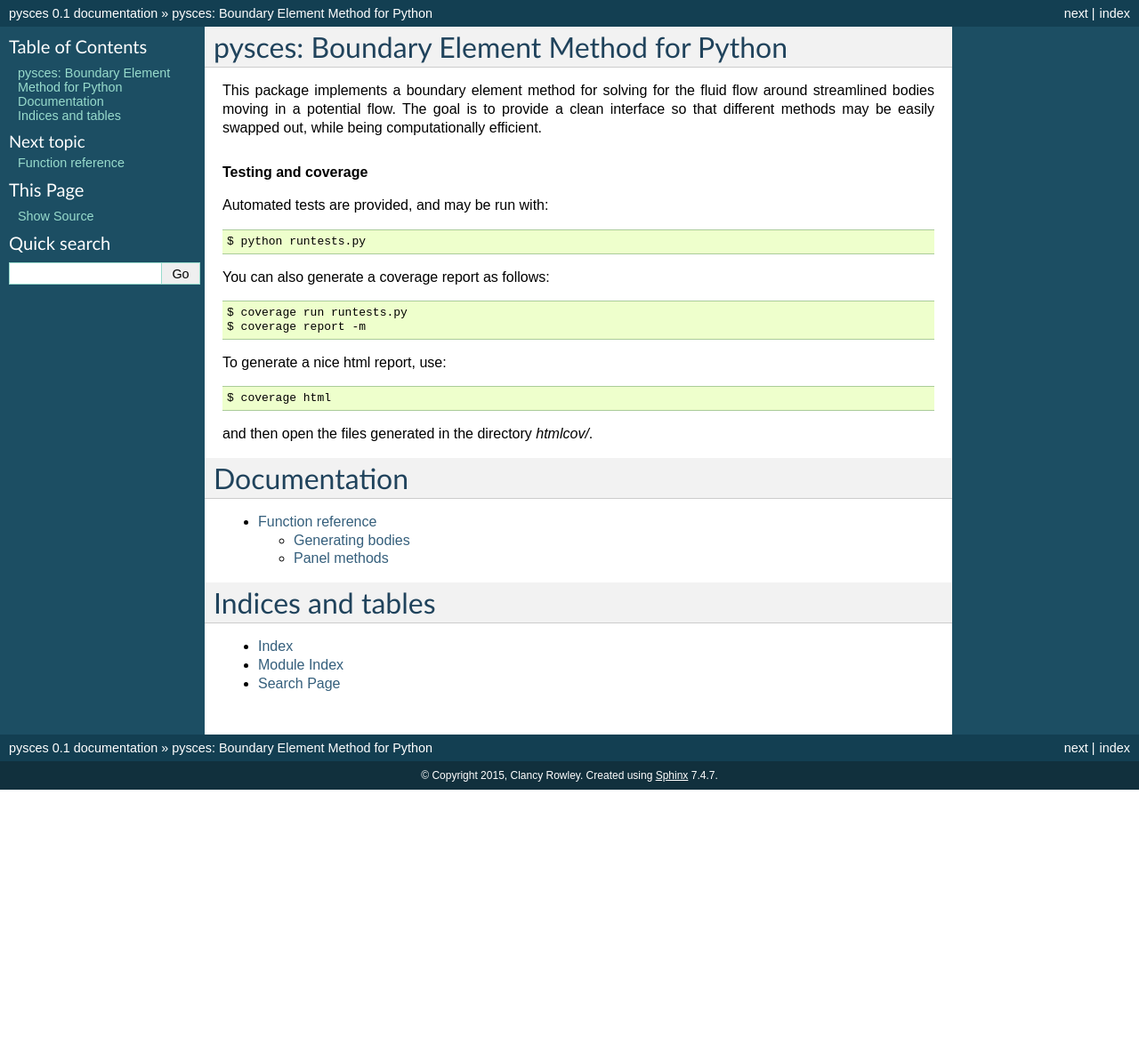
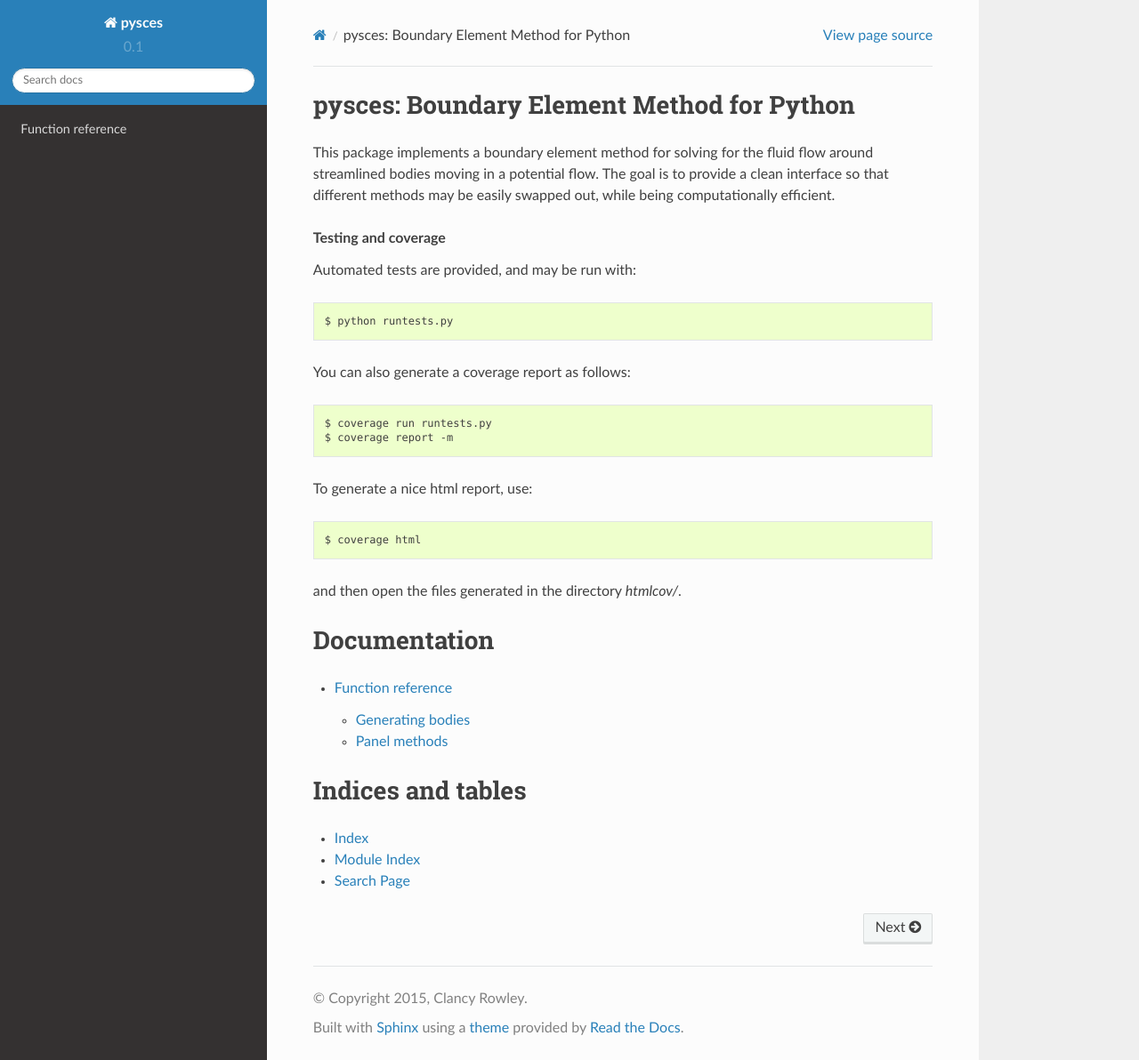
Before and after one commit to cwrowley/pysces, a Sphinx documentation site: the page built from doc/index.rst, in a window 1280 px wide and 1192 px high. Shown: the whole window at 89% size. Built offline with Sphinx 7.4.7 and the Read the Docs theme 2.0.0, drawn with Linux system fonts in a browser that asks for light colours; formulas are drawn with MathJax 3.

Commit message:
Use read-the-docs Sphinx theme for documentation

```diff
--- a/doc/conf.py
+++ b/doc/conf.py
@@ -29,6 +29,10 @@ if on_rtd:
     print("Removing generated files")
     if os.path.isdir("generated"):
         shutil.rmtree("generated")
+else:
+    import sphinx_rtd_theme
+    html_theme = "sphinx_rtd_theme"
+    html_theme_path = [sphinx_rtd_theme.get_html_theme_path()]
 
 # If extensions (or modules to document with autodoc) are in another directory,
 # add these directories to sys.path here. If the directory is relative to the
@@ -131,7 +135,7 @@ pygments_style = 'sphinx'
 
 # The theme to use for HTML and HTML Help pages.  See the documentation for
 # a list of builtin themes.
-html_theme = 'default'
+# html_theme = 'default'
 
 # Theme options are theme-specific and customize the look and feel of a theme
 # further.  For a list of options available for each theme, see the
```
